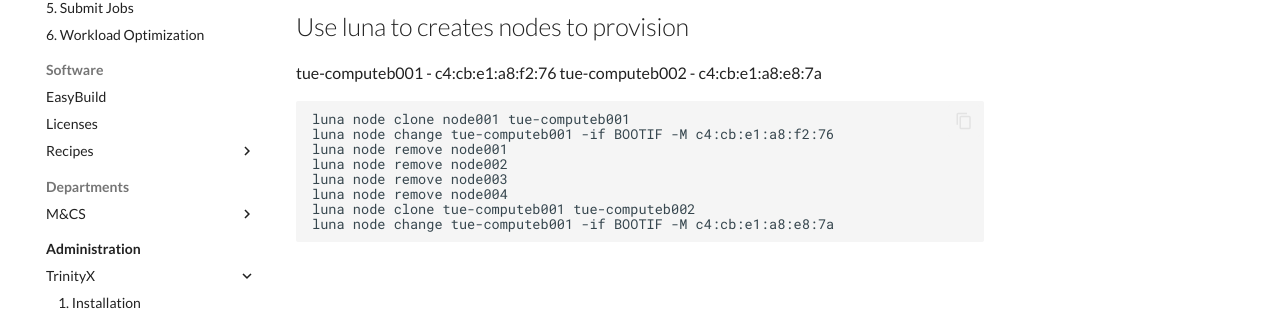
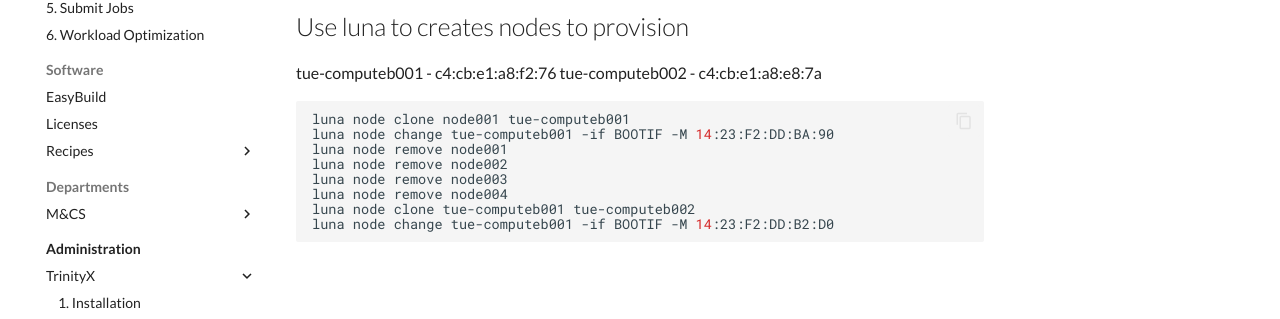
Before and after one commit to gferhpc/supercomputing.tue.nl, an MkDocs documentation site: the page built from pages/documentation/administration/trinityx/provisioning.md, in a window 1280 px wide. Shown: the part 449-768 px from the top of the page. Built offline with MkDocs 1.6.1 and Material for MkDocs 9.7.7, drawn with Linux system fonts in a browser that asks for light colours.

Commit message:
Update provisioning.md

````diff
--- a/pages/documentation/administration/trinityx/provisioning.md
+++ b/pages/documentation/administration/trinityx/provisioning.md
@@ -13,11 +13,11 @@
 
 ```shell
 luna node clone node001 tue-computeb001
-luna node change tue-computeb001 -if BOOTIF -M c4:cb:e1:a8:f2:76
+luna node change tue-computeb001 -if BOOTIF -M 14:23:F2:DD:BA:90
 luna node remove node001
 luna node remove node002
 luna node remove node003
 luna node remove node004
 luna node clone tue-computeb001 tue-computeb002
-luna node change tue-computeb001 -if BOOTIF -M c4:cb:e1:a8:e8:7a
+luna node change tue-computeb001 -if BOOTIF -M 14:23:F2:DD:B2:D0
 ```
````
